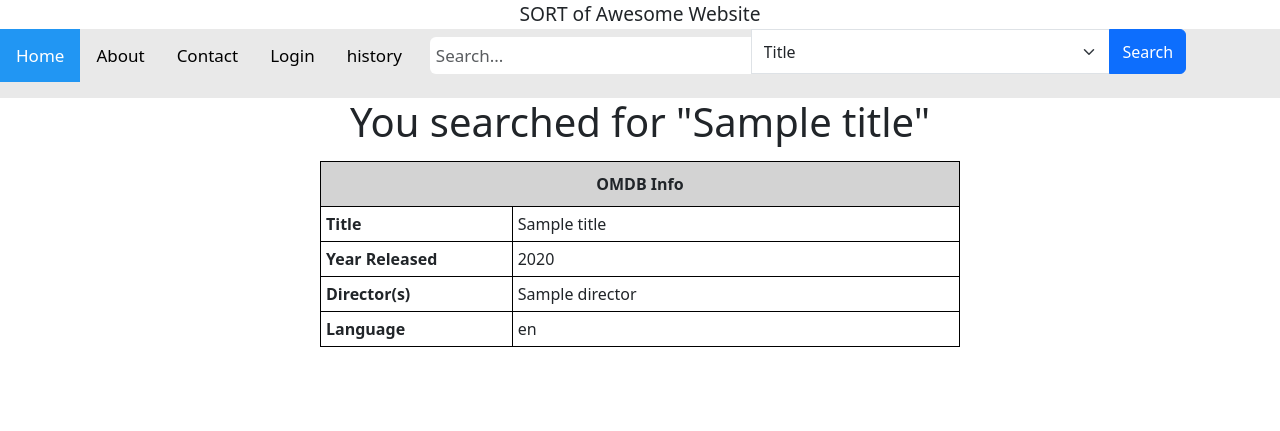
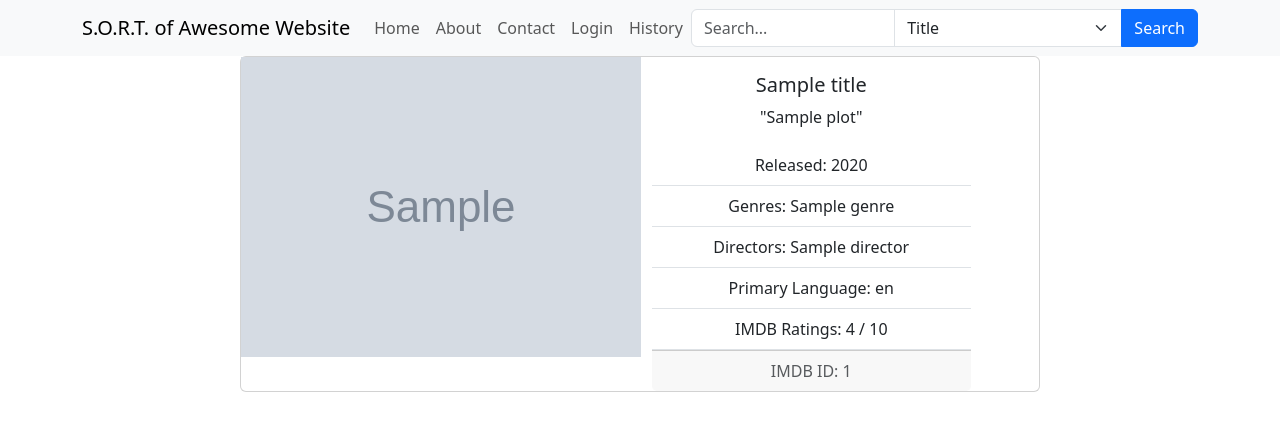
Before and after one commit to agamsara/S.O.R.T, a Django app: template templates/searchMongoDBTemplates/events/search_results.html in a window 1280 px wide. Shown: the top 431 px of the page. Run offline with Django 3.2, Linux system fonts and the light colour scheme; the template is opened without the code that fills it: most values are stand-ins (such as "Sample title", 1, 10 or a date in 2020); grey boxes marked "Sample" are stand-in pictures; some libraries are stand-ins or nearby versions.

Commit message:
Overhauled Search Function, results, and Navbar

```diff
--- a/templates/navbar.html
+++ b/templates/navbar.html
@@ -3,9 +3,10 @@
 {% load static %}
 
 <!DOCTYPE html>
-<html>
+<html lang="en">
+<!--
 <head>
-  <!-- My brother in christ Andrew if you don't fix this title by our demo i'm throwing you under the bus for it -->
+   My brother in christ Andrew if you don't fix this title by our demo i'm throwing you under the bus for it ->
     <center><big>SORT of Awesome Website</big></center>
 <link rel="stylesheet" href="https://cdnjs.cloudflare.com/ajax/libs/font-awesome/4.7.0/css/font-awesome.min.css">
 <style>
@@ -102,19 +103,19 @@ body {
   <a href="{% url 'login'%}">Login</a>
   <a href="{% url 'history'%}">history</a>
 
-  <!--Search Bar-->
+  <-Search Bar->
   <div class="container">
     <div class="row">
       <div class="col-md-12 mb-4">
-        <form method="POST" action="{% url 'search_results'%}"> <!--Using form method post to detect if the search is empty-->
+        <form method="POST" action="{% url 'search_results'%}"> <-Using form method post to detect if the search is empty->
           {% csrf_token %}
           <div class="input-group">
-            <input type="text" class="form-control" name="searchInputFromNavbar" placeholder="Search..."> <!-- To reference this in views.py, use the name here-->
+            <input type="text" class="form-control" name="searchInputFromNavbar" placeholder="Search..."> <- To reference this in views.py, use the name here->
             <select class="form-select" name="searchFilter">
               <option value="title">Title</option>
-              <option value="director">Oscar Nominees and Winners</option>
-              <option value="category">Oscar Winners for Best Picture</option>
-              <option value="category">Oscar Winners for Best Actor/Actress</option>
+              <option value="all">Oscar Nominees and Winners</option>
+              <option value="bestPicture">Oscar Winners for Best Picture</option>
+              <option value="bestActor">Oscar Winners for Best Actor/Actress</option>
             </select>
             <button type="submit" class="btn btn-primary">Search</button>
           </div>
@@ -122,11 +123,72 @@ body {
       </div>
     </div>
   </div>
-
 </div>
 
 <div style="padding-left:16px">
 </div>
+-->
+
+<head>
+  <link href="https://cdn.jsdelivr.net/npm/bootstrap@5.3.0-alpha3/dist/css/bootstrap.min.css"
+  rel="stylesheet">
+</head>
+<body>
+  <!-- Found a way to use a webhosted bersion of bootstrap -->
+  <!--<link
+  rel="stylesheet"
+  type="text/css"
+  href="{% static 'home/css/bootstrap.css' %}"
+  />-->
+
+  <nav class="navbar navbar-expand-lg navbar-light bg-light justify-content-between">
+    <div class="container justify-content-between">
+      <a class="navbar-brand" href="#">S.O.R.T. of Awesome Website</a>
+      <button class="navbar-toggler" type="button" data-toggle="collapse" data-target="#navbarSupportedContent" aria-controls="navbarSupportedContent" aria-expanded="false" aria-label="Toggle navigation">
+        <span class="navbar-toggler-icon"></span>
+      </button>
+
+      <!-- Navigation Buttons-->
+      <div class="collapse navbar-collapse" id="navbarNav">
+        <ul class="navbar-nav">
+          <li class="nav-item active">
+            <a class="nav-link" href="{% url 'home'%}">Home</a>
+          </li>
+          <li class="nav-item">
+            <a class="nav-link" href="{% url 'about'%}">About</a>
+          </li>
+          <li class="nav-item">
+            <a class="nav-link" href="{% url 'contact'%}">Contact</a>
+          </li>
+          <li class="nav-item">
+            <a class="nav-link" href="{% url 'login'%}">Login</a>
+          </li>
+          <li class="nav-item">
+            <a class="nav-link" href="{% url 'history'%}">History</a>
+          </li>
+        </ul>
+      </div>
+
+      <!--Search Bar-->
+      <form method="POST" action="{% url 'search_results'%}"> <!--Using form method post to detect if the search is empty-->
+        {% csrf_token %}
+        <div class="input-group">
+          <input type="text" class="form-control" name="searchInputFromNavbar" placeholder="Search..."> <!-- To reference this in views.py, use the name here-->
+          <select class="form-select" name="searchFilter">
+            <option value="title">Title</option>
+            <option value="all">Oscar Nominees and Winners</option>
+            <option value="bestPicture">Oscar Winners for Best Picture</option>
+            <option value="bestActor">Oscar Winners for Best Actor/Actress</option>
+          </select>
+          <button type="submit" class="btn btn-primary">Search</button>
+        </div>
+      </form>
+    </div>
+  </nav>
+
+  <script src="https://cdn.jsdelivr.net/npm/bootstrap@5.3.0-alpha3/dist/js/bootstrap.bundle.min.js"></script>
+</body>
+
 
 <!--Insert Webpage content here-->
 {% block content %}
--- a/templates/searchMongoDBTemplates/events/search_results.html
+++ b/templates/searchMongoDBTemplates/events/search_results.html
@@ -18,49 +18,48 @@
                   <p class="card-text">{{winner}} for "Best {{category}}" for their work in <i>{{film}}</i></p><!--Display Details of each card-->
                   <form method="POST" action="{% url 'search_results' %}"> <!--This button will open the IMDB Search Page for the user to look at the movie more deeply-->
                     {% csrf_token %}
-                    <button class="btn btn-primary" name="searchInputFromNavbar" value="{{film}}">View Movie</button>
+                    <button class="btn btn-primary" name="searchInputFromNavbar" value="{{film}}">View Movie</button> <!-- Press this button to bring up the OMDB details of the film as a autofilled search in the navbar-->
+                    <input type= "hidden" name="searchFilter" value="title"/> <!-- Set and Send search modifier-->
                   </form>
                 {% else %}
                 <p class="card-text">{{winner}} for "Best {{category}}" for an unknown work.</p><!--Display Details of each card-->
                 {% endif %}
                 <a href="#" class="btn btn-primary">Edit Database Entry</a><!--TO DO: This button will open the database entry edit menu-->
               </div>
+              <div class="card-footer text-muted"> <!--Display MongoDBID-->
+                MongoDB ID: {{mongoDBID}}
+              </div>
             </div>
         {% endfor %}
       </div>
-
+  </center>
 
 
     <!-- If movie title-->
     {% elif Title %}
-      <!--Display what was searched-->
-      <h1>You searched for "{{ Title }}"</h1>
-      <table style="border: 1px solid black; margin-top: 15px; width: 50%;">
-        <thead>
-          <tr>
-            <th colspan="2" style="background-color: lightgray; padding: 10px; text-align: center;">OMDB Info</th>
-          </tr>
-        </thead>
-        <tbody>
-          <tr>
-            <th style="width: 30%; border: 1px solid black; padding: 5px;">Title</th>
-            <td style="width: 70%; border: 1px solid black; padding: 5px;">{{ Title }}</td>
-          </tr>
-          <tr>
-            <th style="width: 30%; border: 1px solid black; padding: 5px;">Year Released</th>
-            <td style="width: 70%; border: 1px solid black; padding: 5px;">{{ Year }}</td>
-          </tr>
-          <tr>
-            <th style="width: 30%; border: 1px solid black; padding: 5px;">Director(s)</th>
-            <td style="width: 70%; border: 1px solid black; padding: 5px;">{{ Director }}</td>
-          </tr>
-          <tr>
-            <th style="width: 30%; border: 1px solid black; padding: 5px;">Language</th>
-            <td style="width: 70%; border: 1px solid black; padding: 5px;">{{ Language }}</td>
-          </tr>
-        </tbody>
-      </table>
+      <div class="card" style="width: 50rem;">
+        <div class="row">
+          <div class="col-md-6">
+            <img src="{{ Poster }}" alt="Movie Poster">
+          </div>
+          <div class="col-md-5">
+            <div class="card-body">
+              <h5 class="card-title">{{ Title }}</h5>
+              <p class="card-text">"{{ Plot }}"</p>
+            </div>
+            <ul class="list-group list-group-flush">
+              <li class="list-group-item">Released: {{ Year }}</li>
+              <li class="list-group-item">Genres: {{ Genre }} </li>
+              <li class="list-group-item">Directors: {{ Director }}</li>
+              <li class="list-group-item">Primary Language: {{ Language }} </li>
+              <li class="list-group-item">IMDB Ratings: {{ imdbRating }} / 10</li>
+              <div class="card-footer text-muted">IMDB ID: {{ imdbID }} </div>
+            </ul>
+          </div>
+        </div>
+      </div>
 
+  <center>
     <!--If The search was empty, invalid, or errored.-->
     {% else %}
       <h1>Value not found</h1>
```
Also changed, not shown: codeTests/query4_test.py (added, +37 -0 lines), searchMongoDB/views.py (+86 -64 lines).
